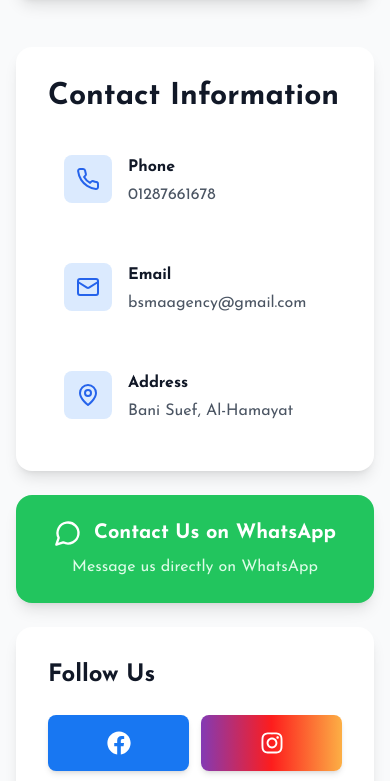
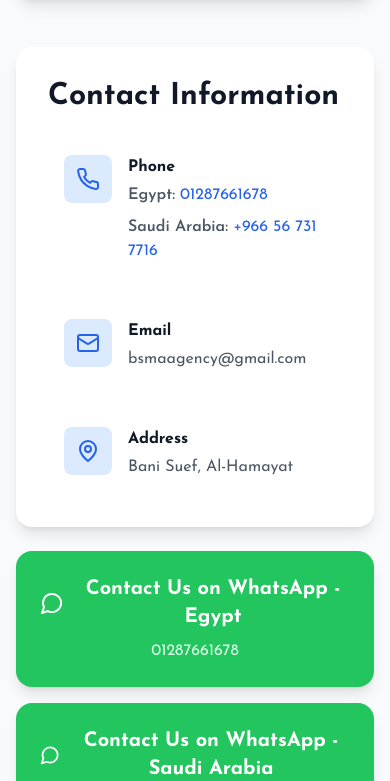
Before and after one commit to Youssefatef289/Bsma-Agency-Digital-Marketing-, a React (Vite) app: page /contact in a window 390 px wide. Shown: the part 1161-1942 px from the top of the page. Built offline with nearby package versions, Linux system fonts and the light colour scheme.

Commit message:
Add Saudi Arabia phone number to Footer and Contact page

```diff
--- a/src/components/Footer.jsx
+++ b/src/components/Footer.jsx
@@ -10,6 +10,8 @@
 
   const phoneNumber = '01287661678'
   const whatsappNumber = '201287661678'
+  const saudiPhoneNumber = '+966 56 731 7716'
+  const saudiWhatsappNumber = '966567317716'
 
   const socialLinks = [
     { icon: FaFacebook, href: 'https://www.facebook.com/share/1GzGm9TnRN/', label: 'Facebook', color: 'hover:bg-[#1877F2]' },
@@ -51,7 +53,10 @@
                   <Phone size={18} className="footer-contact-icon" />
                 </div>
                 <div className="footer-contact-content">
-                  <a href={`tel:+${whatsappNumber}`} className="footer-contact-text">{phoneNumber}</a>
+                  <div className="flex flex-col gap-1">
+                    <a href={`tel:+${whatsappNumber}`} className="footer-contact-text">{language === 'en' ? 'Egypt' : 'مصر'}: {phoneNumber}</a>
+                    <a href={`tel:${saudiWhatsappNumber}`} className="footer-contact-text">{language === 'en' ? 'Saudi Arabia' : 'السعودية'}: {saudiPhoneNumber}</a>
+                  </div>
                 </div>
               </li>
               <li className={`footer-contact-item ${isRTL ? 'flex-row-reverse' : ''}`}>
@@ -59,7 +64,10 @@
                   <FaWhatsapp size={18} className="footer-contact-icon" />
                 </div>
                 <div className="footer-contact-content">
-                  <a href={`https://wa.me/${whatsappNumber}`} target="_blank" rel="noopener noreferrer" className="footer-contact-text">{phoneNumber}</a>
+                  <div className="flex flex-col gap-1">
+                    <a href={`https://wa.me/${whatsappNumber}`} target="_blank" rel="noopener noreferrer" className="footer-contact-text">{language === 'en' ? 'Egypt' : 'مصر'}: {phoneNumber}</a>
+                    <a href={`https://wa.me/${saudiWhatsappNumber}`} target="_blank" rel="noopener noreferrer" className="footer-contact-text">{language === 'en' ? 'Saudi Arabia' : 'السعودية'}: {saudiPhoneNumber}</a>
+                  </div>
                 </div>
               </li>
               <li className={`footer-contact-item ${isRTL ? 'flex-row-reverse' : ''}`}>
--- a/src/pages/Contact.jsx
+++ b/src/pages/Contact.jsx
@@ -44,12 +44,25 @@
 
   const phoneNumber = '01287661678'
   const whatsappNumber = '201287661678'
+  const saudiPhoneNumber = '+966 56 731 7716'
+  const saudiWhatsappNumber = '966567317716'
 
   const contactInfo = [
     {
       icon: Phone,
       title: language === 'ar' ? 'الهاتف' : 'Phone',
-      content: phoneNumber,
+      content: (
+        <div className="flex flex-col gap-2">
+          <div>
+            <span className="font-semibold">{language === 'en' ? 'Egypt' : 'مصر'}: </span>
+            <a href={`tel:+${whatsappNumber}`} className="text-blue-600 hover:underline">{phoneNumber}</a>
+          </div>
+          <div>
+            <span className="font-semibold">{language === 'en' ? 'Saudi Arabia' : 'السعودية'}: </span>
+            <a href={`tel:${saudiWhatsappNumber}`} className="text-blue-600 hover:underline">{saudiPhoneNumber}</a>
+          </div>
+        </div>
+      ),
       link: `tel:+${whatsappNumber}`,
     },
     {
@@ -202,9 +215,13 @@
                         <div className="w-12 h-12 rounded-lg bg-blue-100 flex items-center justify-center group-hover:bg-blue-600 transition-colors">
                           <Icon className="text-blue-600 group-hover:text-white transition-colors" size={24} />
                         </div>
-                        <div>
+                        <div className="flex-1">
                           <h3 className="font-bold text-gray-900 mb-1">{info.title}</h3>
+                          {typeof info.content === 'string' ? (
                             <p className="text-gray-600">{info.content}</p>
+                          ) : (
+                            <div className="text-gray-600">{info.content}</div>
+                          )}
                         </div>
                       </a>
                     )
@@ -212,7 +229,8 @@
                 </div>
               </div>
 
-              {/* WhatsApp Button */}
+              {/* WhatsApp Buttons */}
+              <div className="space-y-4">
                 <a
                   href={whatsappLink}
                   target="_blank"
@@ -221,10 +239,23 @@
                 >
                   <div className={`flex items-center justify-center gap-3 mb-2 ${isRTL ? 'flex-row-reverse' : ''}`}>
                     <MessageCircle size={28} />
-                  <span className="text-xl font-bold">{t.contact.whatsapp}</span>
+                    <span className="text-xl font-bold">{t.contact.whatsapp} - {language === 'en' ? 'Egypt' : 'مصر'}</span>
                   </div>
-                <p className="text-green-100">{t.contact.whatsappDesc}</p>
+                  <p className="text-green-100">{phoneNumber}</p>
                 </a>
+                <a
+                  href={`https://wa.me/${saudiWhatsappNumber}?text=${whatsappMessage}`}
+                  target="_blank"
+                  rel="noopener noreferrer"
+                  className="block bg-green-500 text-white rounded-2xl p-6 shadow-lg hover:bg-green-600 transition-all transform hover:scale-105 text-center group"
+                >
+                  <div className={`flex items-center justify-center gap-3 mb-2 ${isRTL ? 'flex-row-reverse' : ''}`}>
+                    <MessageCircle size={28} />
+                    <span className="text-xl font-bold">{t.contact.whatsapp} - {language === 'en' ? 'Saudi Arabia' : 'السعودية'}</span>
+                  </div>
+                  <p className="text-green-100">{saudiPhoneNumber}</p>
+                </a>
+              </div>
 
               {/* Social Media */}
               <div className="bg-white rounded-2xl p-8 shadow-lg">
```
Lines whose indentation alone changed are shown as unchanged.
